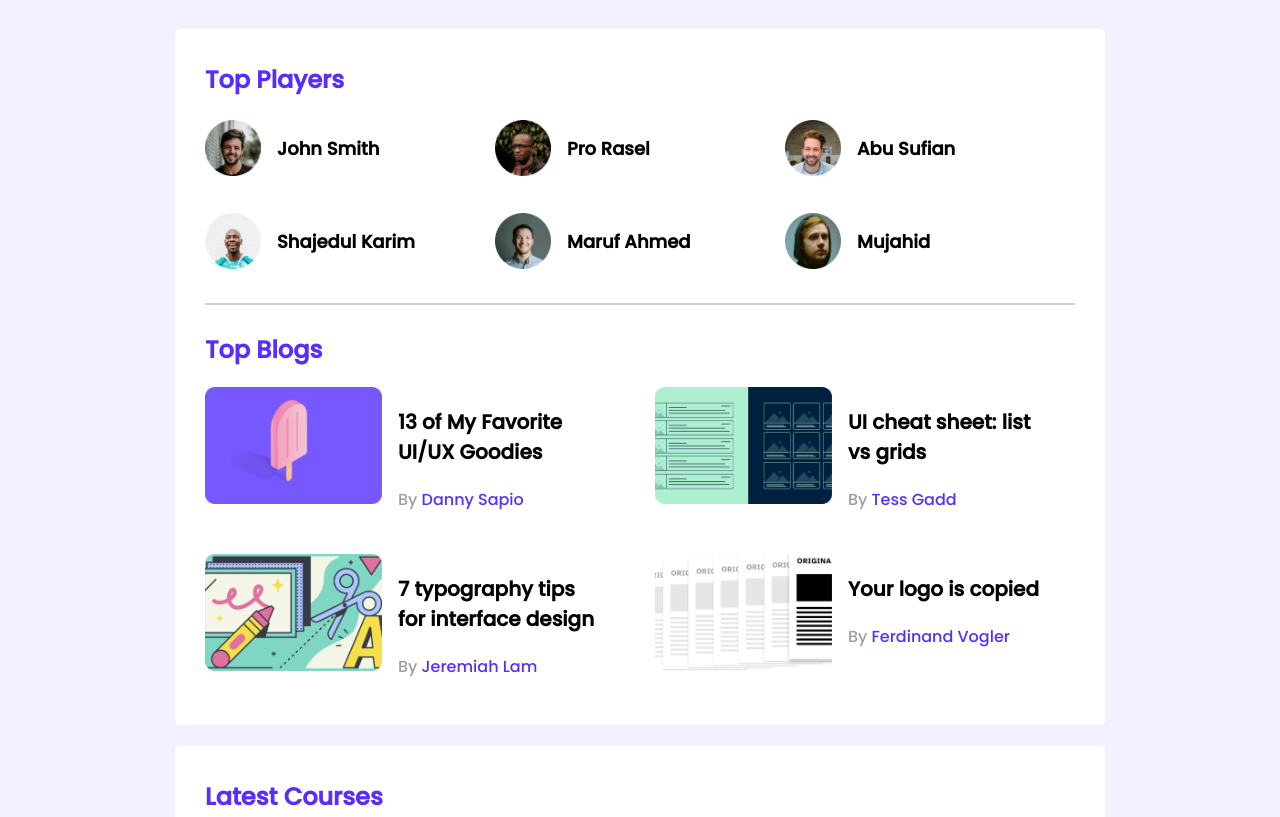
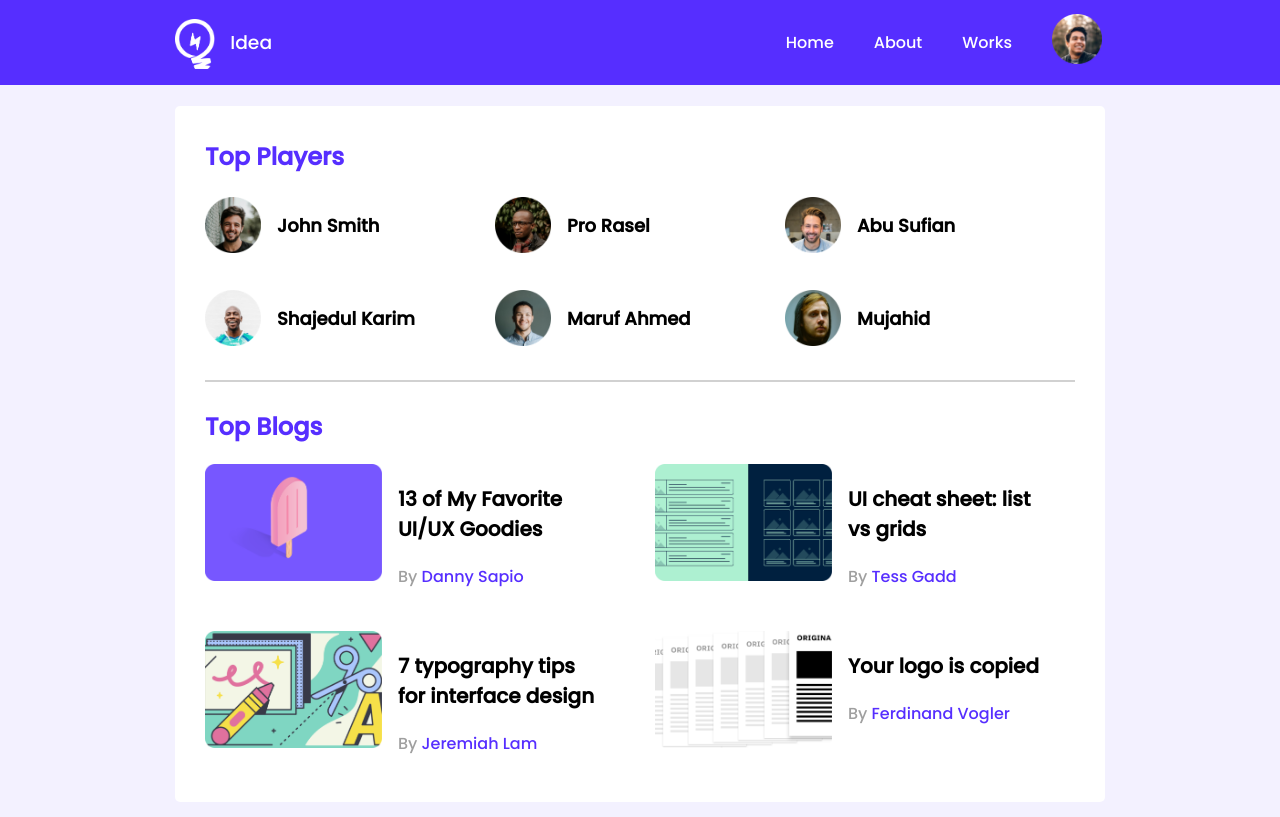
Before and after one commit to Rupak167/leader-board-css3, a plain HTML site: page index.html in a window 1280 px wide. Shown: the top 817 px of the page. Drawn offline with Linux system fonts and the light colour scheme.

Commit message:
header-added

```diff
--- a/index.html
+++ b/index.html
@@ -12,7 +12,29 @@
 </head>
 <body>
     <!-- header start -->
-    <header>
+    <header class="header">
+        <div class="header-container">
+            <div class="header-logo">
+                <div class="logo">
+                    <img src="images/icons/logo.png">
+                </div>
+                <h3 style="color: white; font-weight: 300;">Idea</h3>
+            </div>
+            <div class="navbar">
+                <div class="nav-item">
+                    <ul class="nav-items">
+                        <li class="nav-element">Home</li>
+                        <li class="nav-element">About</li>
+                        <li class="nav-element">Works</li>
+                    </ul>
+
+                </div>
+                <div class="profile-pic">
+                    <img src="images/icons/profile.png">
+                </div>
+            </div>
+
+        </div>
 
     </header>
     <!-- header end -->
--- a/styles/style.css
+++ b/styles/style.css
@@ -5,7 +5,70 @@
 body{
     font-family: 'Poppins', sans-serif;
     background-color: #F3F1FF;
+    padding: 0;
+    margin: 0;
 }
+
+/*----------------------------------
+         Header design
+ -----------------------------*/
+
+.header{
+    background-color: #562EFF;
+    height: 85px;
+    width: 100%;
+    display: flex;
+    align-items: center;
+    justify-content: center;
+}
+.header-container
+{
+    width: 930px;
+    display: flex;
+    align-items: center;
+}
+
+/*-------- Header logo -----------*/
+.header-logo{
+    display: flex;
+    align-items: flex-end;
+}
+.logo{
+    margin-right: 15px;
+}
+.header-logo .logo img{
+    width: 100%;
+    height: 50px;
+}
+
+/* Header Navbar */
+.navbar{
+    display: flex;
+    justify-content: flex-end;
+    align-items: center;
+    width: 830px;
+
+}
+.nav-items{
+    display: flex;
+    list-style: none;
+
+}
+.nav-element{
+    margin-right: 40px;
+    color: white;
+}
+
+.navbar .profile-pic img{
+    width: 100%;
+    height: 50px;
+}
+
+
+/* --------------------------------
+        main fleld design
+ ------------------------------*/
+
 main{
     display: flex;
     flex-direction: column;
@@ -23,7 +86,9 @@ hr{
     margin-bottom: 27px;
 }
 
-/* top players style */
+/*-----------------------------------
+           top players style
+------------------------------------- */
 .top-players{
     margin-bottom: 30px;
 }
@@ -50,7 +115,9 @@ hr{
     margin-left: 16px;
     font-size: 18px;
 }
-/* Top blog styles */
+/* --------------------------
+       Top blog styles
+-------------------------------*/
 .blogs{
     display: grid;
     grid-template-columns: repeat(2,1fr);
@@ -132,6 +199,21 @@ hr{
 ---------------------*/
 
 @media only screen and (max-width:688px) {
+    .header{
+        width: 100%;
+    }
+    .header-container{
+        width: 350px;
+    }
+    .navbar{
+        width: 300px;
+    }
+    .nav-items ,.header-logo{
+        flex-direction: column;
+    }
+    .header-logo, .navbar{
+        grid-template-columns: repeat(1,1fr);
+    }
     .container{
         width: 100%;
     }
@@ -150,9 +232,25 @@ hr{
 ---------------------*/
 
 @media only screen and (min-width:688px) and (max-width:992px) {
+    .header{
+        width: 100%;
+    }
+    .header-container{
+        width: 350px;
+    }
+    .navbar{
+        width: 300px;
+    }
+    .nav-items ,.header-logo{
+        flex-direction: column;
+    }
+    .header-logo, .navbar{
+        grid-template-columns: repeat(1,1fr);
+    }
     .container{
         width: 100%;
     }
+
     .players, .blogs, .courses{
         grid-template-columns: repeat(2,1fr);
     }
```
